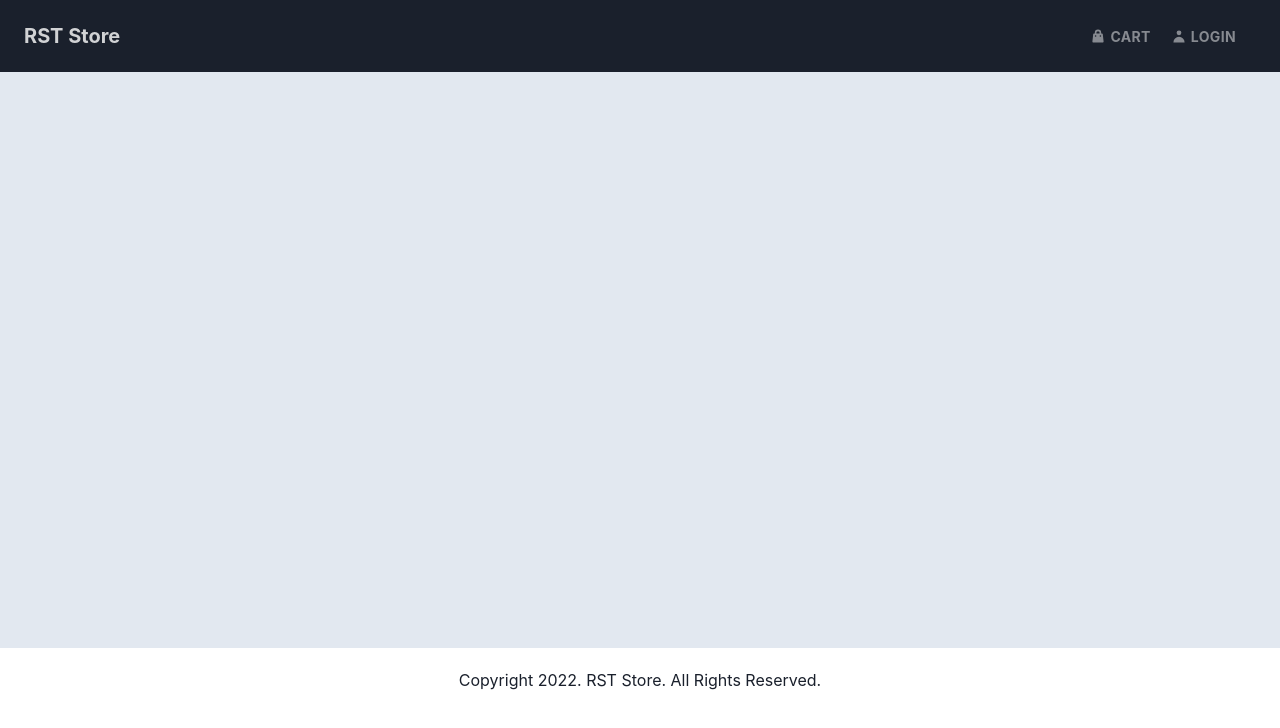
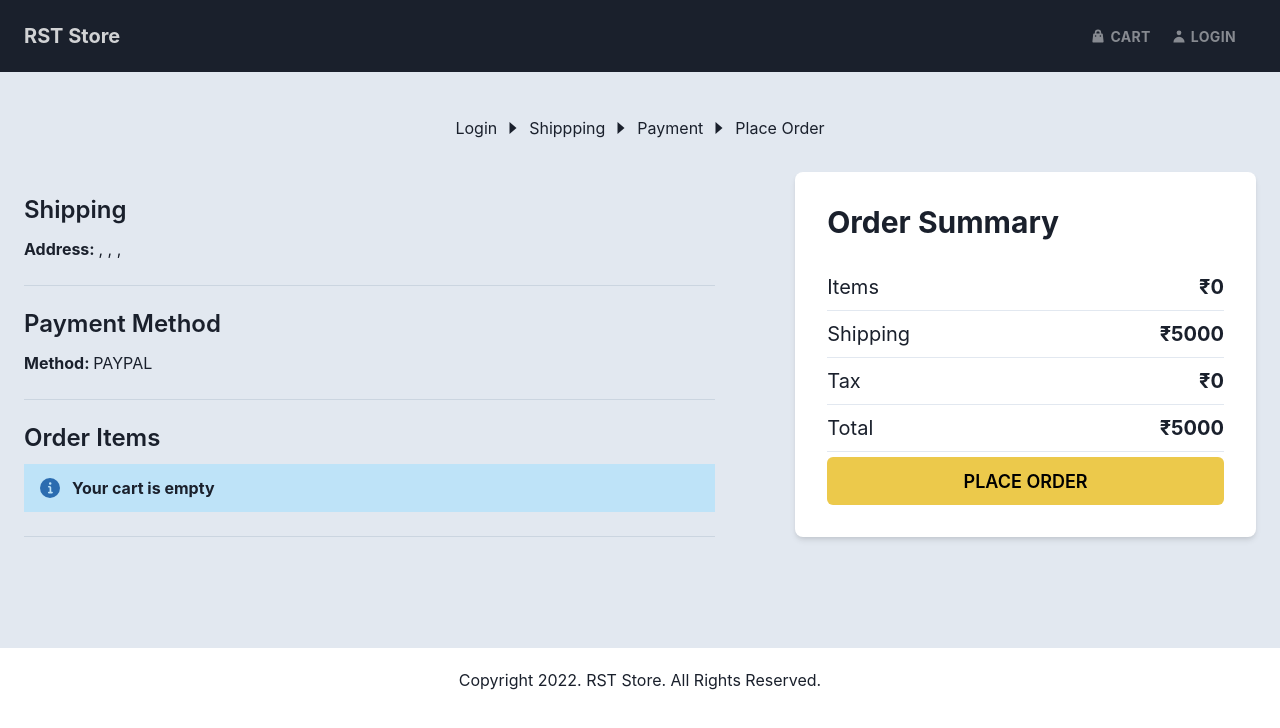
Before and after one commit to SwapnaliSa/Fashion-Store, a React (Create React App) app in the folder frontend/: page /placeorder in a window 1280 px wide. Shown: the top 728 px of the page. Built offline with nearby package versions, Linux system fonts and the light colour scheme.

Commit message:
Step 46 completed. Place Order Screen done.

```diff
--- a/frontend/src/App.js
+++ b/frontend/src/App.js
@@ -7,6 +7,7 @@
 import HomeScreen from './screens/HomeScreen';
 import LoginScreen from './screens/LoginScreen';
 import PaymentScreen from './screens/PaymentScreen';
+import PlaceOrderScreen from './screens/PlaceOrderScreen';
 import ProductScreen from './screens/ProductScreen';
 import ProfileScreen from './screens/ProfileScreen';
 import RegisterScreen from './screens/RegisterScreen';
@@ -34,6 +35,7 @@
 					<Route path='/profile' element={<ProfileScreen />} />
 					<Route path='/shipping' element={<ShippingScreen />} />
 					<Route path='/payment' element={<PaymentScreen />} />
+					<Route path='/placeorder' element={<PlaceOrderScreen />} />
 				</Routes>
 			</Flex>
 			<Footer />
--- /dev/null
+++ b/frontend/src/screens/PlaceOrderScreen.js
@@ -0,0 +1,188 @@
+import {
+	Box,
+	Button,
+	Flex,
+	Grid,
+	Heading,
+	Image,
+	Link,
+	Text,
+} from '@chakra-ui/react';
+import { useDispatch, useSelector } from 'react-redux';
+import { Link as RouterLink } from 'react-router-dom';
+import CheckoutSteps from '../components/CheckoutSteps';
+import Message from '../components/Message';
+
+const PlaceOrderScreen = () => {
+	const cart = useSelector((state) => state.cart);
+
+	cart.itemsPrice = cart.cartItems.reduce(
+		(acc, currVal) => acc + currVal.price * +currVal.qty,
+		0
+	);
+	cart.shippingPrice = cart.itemsPrice < 10000 ? 5000 : 0;
+	cart.taxPrice = (18 * cart.itemsPrice) / 100;
+	cart.totalPrice = cart.itemsPrice + cart.shippingPrice + cart.taxPrice;
+
+	const placeOrderHandler = () => {
+		console.log('PLACE ORDER');
+	};
+
+	return (
+		<Flex w='full' direction='column' py='5'>
+			<CheckoutSteps step1 step2 step3 step4 />
+
+			<Grid templateColumns='3fr 2fr' gap='20'>
+				{/* Column 1 */}
+				<Flex direction='column'>
+					{/* Shipping */}
+					<Box borderBottom='1px' py='6' borderColor='gray.300'>
+						<Heading as='h2' mb='3' fontSize='2xl' fontWeight='semibold'>
+							Shipping
+						</Heading>
+						<Text>
+							<strong>Address: </strong>
+							{cart.shippingAddress.address}, {cart.shippingAddress.city},{' '}
+							{cart.shippingAddress.postalCode}, {cart.shippingAddress.country}
+						</Text>
+					</Box>
+
+					{/* Payment Method */}
+					<Box borderBottom='1px' py='6' borderColor='gray.300'>
+						<Heading as='h2' mb='3' fontSize='2xl' fontWeight='semibold'>
+							Payment Method
+						</Heading>
+						<Text>
+							<strong>Method: </strong>
+							{cart.paymentMethod.toUpperCase()}
+						</Text>
+					</Box>
+
+					{/* Order Items */}
+					<Box borderBottom='1px' py='6' borderColor='gray.300'>
+						<Heading as='h2' mb='3' fontSize='2xl' fontWeight='semibold'>
+							Order Items
+						</Heading>
+						<Box>
+							{cart.cartItems.length === 0 ? (
+								<Message>Your cart is empty</Message>
+							) : (
+								<Box py='2'>
+									{cart.cartItems.map((item, idx) => (
+										<Flex
+											key={idx}
+											alignItems='center'
+											justifyContent='space-between'>
+											<Flex py='2' alignItems='center'>
+												<Image
+													src={item.image}
+													alt={item.name}
+													w='12'
+													h='12'
+													objectFit='cover'
+													mr='6'
+												/>
+												<Link
+													fontWeight='bold'
+													fontSize='xl'
+													as={RouterLink}
+													to={`/products/${item.product}`}>
+													{item.name}
+												</Link>
+											</Flex>
+
+											<Text fontSize='lg' fontWeight='semibold'>
+												{item.qty} x ₹{item.price} = ₹{+item.qty * item.price}
+											</Text>
+										</Flex>
+									))}
+								</Box>
+							)}
+						</Box>
+					</Box>
+				</Flex>
+
+				{/* Column 2 */}
+				<Flex
+					direction='column'
+					bgColor='white'
+					justifyContent='space-between'
+					py='8'
+					px='8'
+					shadow='md'
+					rounded='lg'
+					borderColor='gray.300'>
+					<Box>
+						<Heading mb='6' as='h2' fontSize='3xl' fontWeight='bold'>
+							Order Summary
+						</Heading>
+
+						{/* Items Price */}
+						<Flex
+							borderBottom='1px'
+							py='2'
+							borderColor='gray.200'
+							alignitems='center'
+							justifyContent='space-between'>
+							<Text fontSize='xl'>Items</Text>
+							<Text fontWeight='bold' fontSize='xl'>
+								₹{cart.itemsPrice}
+							</Text>
+						</Flex>
+
+						{/* Shipping Price */}
+						<Flex
+							borderBottom='1px'
+							py='2'
+							borderColor='gray.200'
+							alignitems='center'
+							justifyContent='space-between'>
+							<Text fontSize='xl'>Shipping</Text>
+							<Text fontWeight='bold' fontSize='xl'>
+								₹{cart.shippingPrice}
+							</Text>
+						</Flex>
+
+						{/* Tax Price */}
+						<Flex
+							borderBottom='1px'
+							py='2'
+							borderColor='gray.200'
+							alignitems='center'
+							justifyContent='space-between'>
+							<Text fontSize='xl'>Tax</Text>
+							<Text fontWeight='bold' fontSize='xl'>
+								₹{cart.taxPrice}
+							</Text>
+						</Flex>
+
+						{/* Total Price */}
+						<Flex
+							borderBottom='1px'
+							py='2'
+							borderColor='gray.200'
+							alignitems='center'
+							justifyContent='space-between'>
+							<Text fontSize='xl'>Total</Text>
+							<Text fontWeight='bold' fontSize='xl'>
+								₹{cart.totalPrice}
+							</Text>
+						</Flex>
+					</Box>
+					<Button
+						size='lg'
+						textTransform='uppercase'
+						colorScheme='yellow'
+						type='button'
+						w='full'
+						onClick={placeOrderHandler}
+						disabled={cart.cartItems === 0}>
+						Place Order
+					</Button>
+				</Flex>
+			</Grid>
+		</Flex>
+	);
+};
+
+export default PlaceOrderScreen;
```
